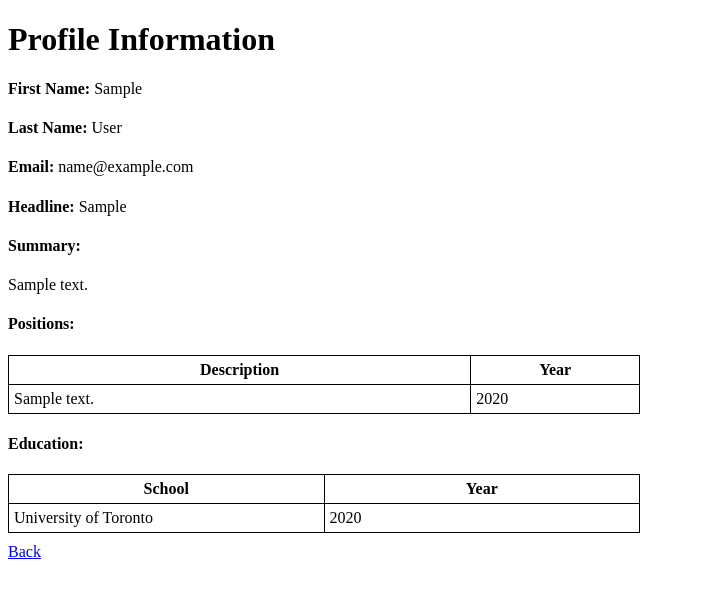
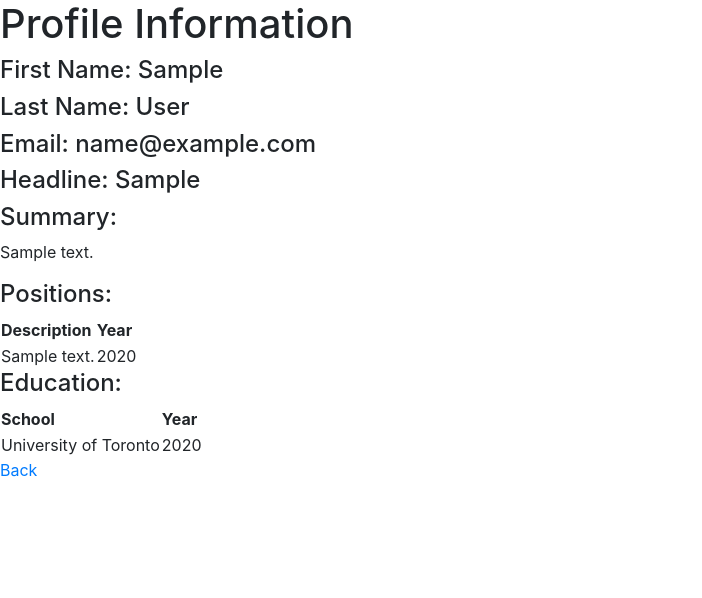
Before and after one commit to BrookMaoDev/Portfoliify, a PHP site: page /view.php?profile_id=1 in a window 1280 px wide. Shown: the top 598 px of the page, without its empty margins (0-702 px from the left). Run offline with PHP 8.4, Linux system fonts and the light colour scheme; data comes from the database, SQL or seed files in the repository; tables that the repository leaves empty hold one stand-in row (values such as "Sample post"); data that the repository does not hold is empty.

Commit message:
feat: removed styles and imported bootstrap

```diff
--- a/app/src/add.php
+++ b/app/src/add.php
@@ -119,6 +119,7 @@ function validateProfileFields()
     <meta charset="UTF-8">
     <meta name="viewport" content="width=device-width, initial-scale=1.0">
     <title>Brook Mao's Resume Registry App</title>
+    <link rel="stylesheet" href="https://cdn.jsdelivr.net/npm/bootstrap@4.4.1/dist/css/bootstrap.min.css" integrity="sha384-Vkoo8x4CGsO3+Hhxv8T/Q5PaXtkKtu6ug5TOeNV6gBiFeWPGFN9MuhOf23Q9Ifjh" crossorigin="anonymous">
     <link rel="stylesheet" href="./static/styles.css">
     <script src="https://code.jquery.com/jquery-3.6.0.min.js"></script>
     <script src="./static/positions_educations.js"></script>
--- a/app/src/delete.php
+++ b/app/src/delete.php
@@ -42,6 +42,7 @@ if (isset($_POST[DELETE_KEY])) {
     <meta charset="UTF-8">
     <meta name="viewport" content="width=device-width, initial-scale=1.0">
     <title>Brook Mao's Resume Registry App</title>
+    <link rel="stylesheet" href="https://cdn.jsdelivr.net/npm/bootstrap@4.4.1/dist/css/bootstrap.min.css" integrity="sha384-Vkoo8x4CGsO3+Hhxv8T/Q5PaXtkKtu6ug5TOeNV6gBiFeWPGFN9MuhOf23Q9Ifjh" crossorigin="anonymous">
     <link rel="stylesheet" href="./static/styles.css">
 </head>
 
--- a/app/src/edit.php
+++ b/app/src/edit.php
@@ -166,6 +166,7 @@ function loadSavedEducations($educations)
     <meta charset="UTF-8">
     <meta name="viewport" content="width=device-width, initial-scale=1.0">
     <title>Brook Mao's Resume Registry App</title>
+    <link rel="stylesheet" href="https://cdn.jsdelivr.net/npm/bootstrap@4.4.1/dist/css/bootstrap.min.css" integrity="sha384-Vkoo8x4CGsO3+Hhxv8T/Q5PaXtkKtu6ug5TOeNV6gBiFeWPGFN9MuhOf23Q9Ifjh" crossorigin="anonymous">
     <link rel="stylesheet" href="./static/styles.css">
     <script src="https://code.jquery.com/jquery-3.6.0.min.js"></script>
     <script src="./static/positions_educations.js"></script>
--- a/app/src/index.php
+++ b/app/src/index.php
@@ -82,6 +82,7 @@ function createLoggedInProfilesTable(array $profiles)
     <meta charset="UTF-8">
     <meta name="viewport" content="width=device-width, initial-scale=1.0">
     <title>Brook Mao's Resume Registry App</title>
+    <link rel="stylesheet" href="https://cdn.jsdelivr.net/npm/bootstrap@4.4.1/dist/css/bootstrap.min.css" integrity="sha384-Vkoo8x4CGsO3+Hhxv8T/Q5PaXtkKtu6ug5TOeNV6gBiFeWPGFN9MuhOf23Q9Ifjh" crossorigin="anonymous">
     <link rel="stylesheet" href="./static/styles.css">
 </head>
 
--- a/app/src/login.php
+++ b/app/src/login.php
@@ -75,6 +75,7 @@ function validateLoginInfoFormat()
 
 <head>
     <title>Brook Mao's Resume Registry App</title>
+    <link rel="stylesheet" href="https://cdn.jsdelivr.net/npm/bootstrap@4.4.1/dist/css/bootstrap.min.css" integrity="sha384-Vkoo8x4CGsO3+Hhxv8T/Q5PaXtkKtu6ug5TOeNV6gBiFeWPGFN9MuhOf23Q9Ifjh" crossorigin="anonymous">
     <link rel="stylesheet" href="./static/styles.css">
     <script src="./static/validations.js"></script>
 </head>
--- a/app/src/static/styles.css
+++ b/app/src/static/styles.css
@@ -1,45 +1,3 @@
-.text-field {
-    margin-bottom: 10px;
+* {
+    margin: 0px;
 }
-
-.custom-table td,
-th {
-    border: 1px solid black;
-    padding: 5px;
-    word-wrap: break-word;
-}
-
-.custom-table {
-    border-collapse: collapse;
-    margin-top: 10px;
-    margin-bottom: 10px;
-    table-layout: fixed;
-    width: 50%;
-}
-
-._25percentwidth {
-    width: 25%;
-}
-
-._25percentwidth span {
-    white-space: normal;
-    word-wrap: break-word;
-}
-
-.unbolded {
-    font-weight: normal;
-}
-
-/* Refers to the containers each representing a single position. */
-.position,
-.education {
-    margin-top: 10px;
-    margin-bottom: 10px;
-}
-
-/* Refers to the container which contains multiple positions. */
-#positions,
-#educations {
-    margin-top: 10px;
-    margin-bottom: 10px;
-}
--- a/app/src/view.php
+++ b/app/src/view.php
@@ -79,6 +79,7 @@ function createEducationsTable($educations)
     <meta charset="UTF-8">
     <meta name="viewport" content="width=device-width, initial-scale=1.0">
     <title>Brook Mao's Resume Registry App</title>
+    <link rel="stylesheet" href="https://cdn.jsdelivr.net/npm/bootstrap@4.4.1/dist/css/bootstrap.min.css" integrity="sha384-Vkoo8x4CGsO3+Hhxv8T/Q5PaXtkKtu6ug5TOeNV6gBiFeWPGFN9MuhOf23Q9Ifjh" crossorigin="anonymous">
     <link rel="stylesheet" href="./static/styles.css">
 </head>
 
```
